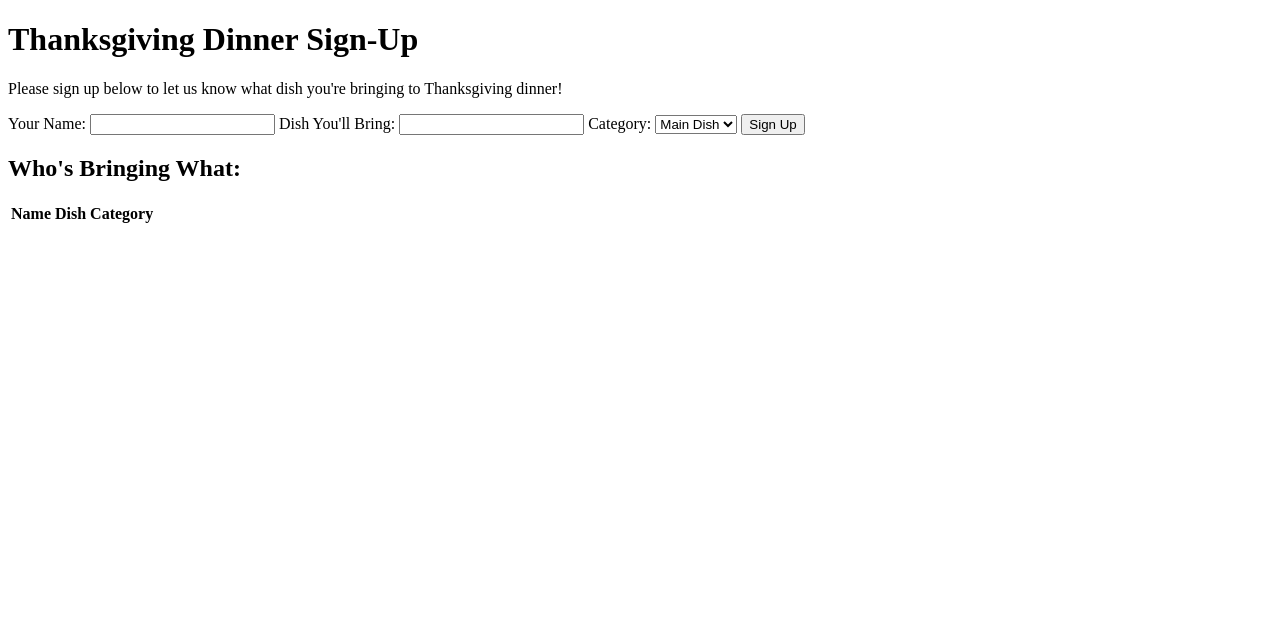
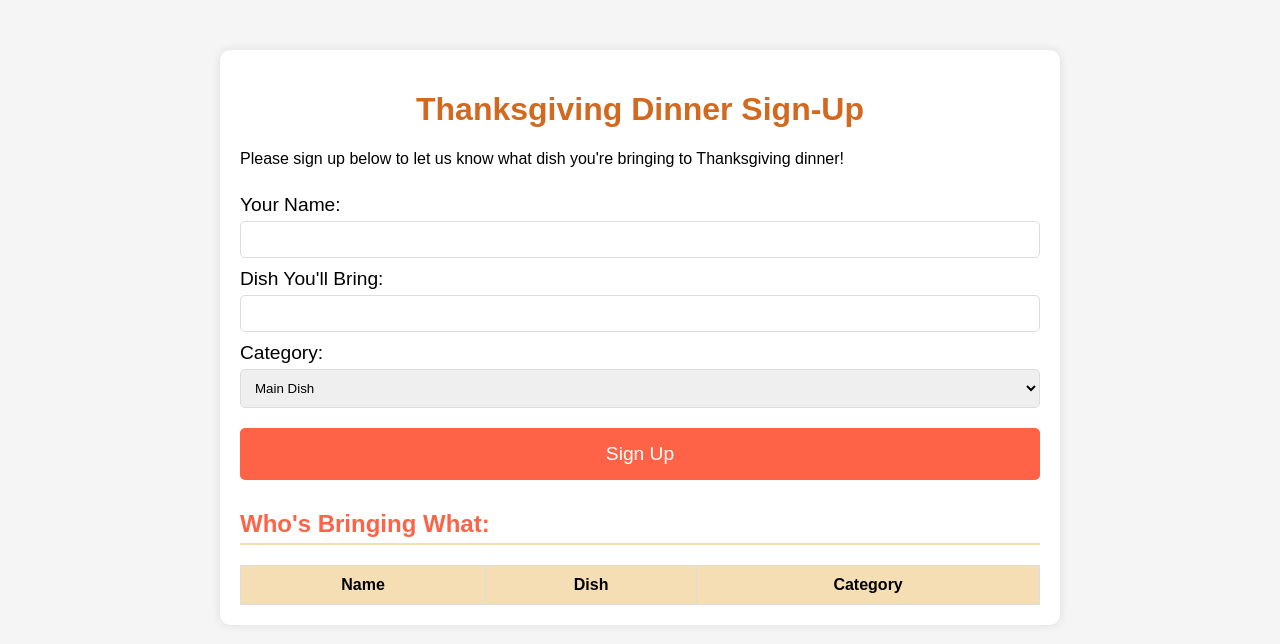
Before and after one commit to IanHyman/THANKSGIVING_2024, a plain HTML site: page index.html in a window 1280 px wide. Drawn offline with Linux system fonts and the light colour scheme; no server answers.

Commit message:
Update index.html

```diff
--- a/index.html
+++ b/index.html
@@ -5,7 +5,75 @@
     <meta name="viewport" content="width=device-width, initial-scale=1.0">
     <title>Thanksgiving Dinner Sign-Up</title>
     <style>
-        /* Your existing styles */
+        body {
+            font-family: Arial, sans-serif;
+            background-color: #f5f5f5;
+            margin: 0;
+            padding: 0;
+        }
+        .container {
+            max-width: 800px;
+            margin: 50px auto;
+            background-color: white;
+            border-radius: 10px;
+            box-shadow: 0 0 10px rgba(0, 0, 0, 0.1);
+            padding: 20px;
+        }
+        h1 {
+            text-align: center;
+            color: #d2691e;
+        }
+        h2 {
+            color: #ff6347;
+            border-bottom: 2px solid #f5deb3;
+            padding-bottom: 5px;
+        }
+        form {
+            display: flex;
+            flex-direction: column;
+        }
+        label {
+            margin-top: 10px;
+            font-size: 1.2em;
+        }
+        input, select {
+            padding: 10px;
+            margin-top: 5px;
+            border-radius: 5px;
+            border: 1px solid #ddd;
+        }
+        button {
+            background-color: #ff6347;
+            color: white;
+            padding: 15px;
+            margin-top: 20px;
+            border: none;
+            border-radius: 5px;
+            cursor: pointer;
+            font-size: 1.2em;
+        }
+        button:hover {
+            background-color: #d2691e;
+        }
+        .sign-up-list {
+            margin-top: 30px;
+        }
+        table {
+            width: 100%;
+            border-collapse: collapse;
+            margin-top: 20px;
+        }
+        table, th, td {
+            border: 1px solid #ddd;
+        }
+        th, td {
+            padding: 10px;
+            text-align: center;
+        }
+        th {
+            background-color: #f5deb3;
+            color: black;
+        }
     </style>
 </head>
 <body>
@@ -64,13 +132,18 @@
 
       const app = initializeApp(firebaseConfig);
       const db = getFirestore(app);
+      console.log("Firebase initialized:", app);
 
       async function loadSignUps() {
+          try {
               const querySnapshot = await getDocs(collection(db, "signups"));
               querySnapshot.forEach((doc) => {
                   const signup = doc.data();
                   addRowToTable(signup.name, signup.dish, signup.category);
               });
+          } catch (error) {
+              console.error("Error loading sign-ups: ", error);
+          }
       }
 
       async function addSignUp() {
@@ -79,6 +152,7 @@
           const category = document.getElementById('category').value;
 
           if (name && dish && category) {
+              try {
                   await addDoc(collection(db, "signups"), {
                       name: name,
                       dish: dish,
@@ -86,6 +160,10 @@
                   });
                   addRowToTable(name, dish, category);
                   document.getElementById('signupForm').reset();
+              } catch (error) {
+                  console.error("Error adding document: ", error);
+                  alert("There was an error saving your sign-up. Please try again.");
+              }
           } else {
               alert('Please fill out all fields.');
           }
```
Lines whose indentation alone changed are shown as unchanged.
